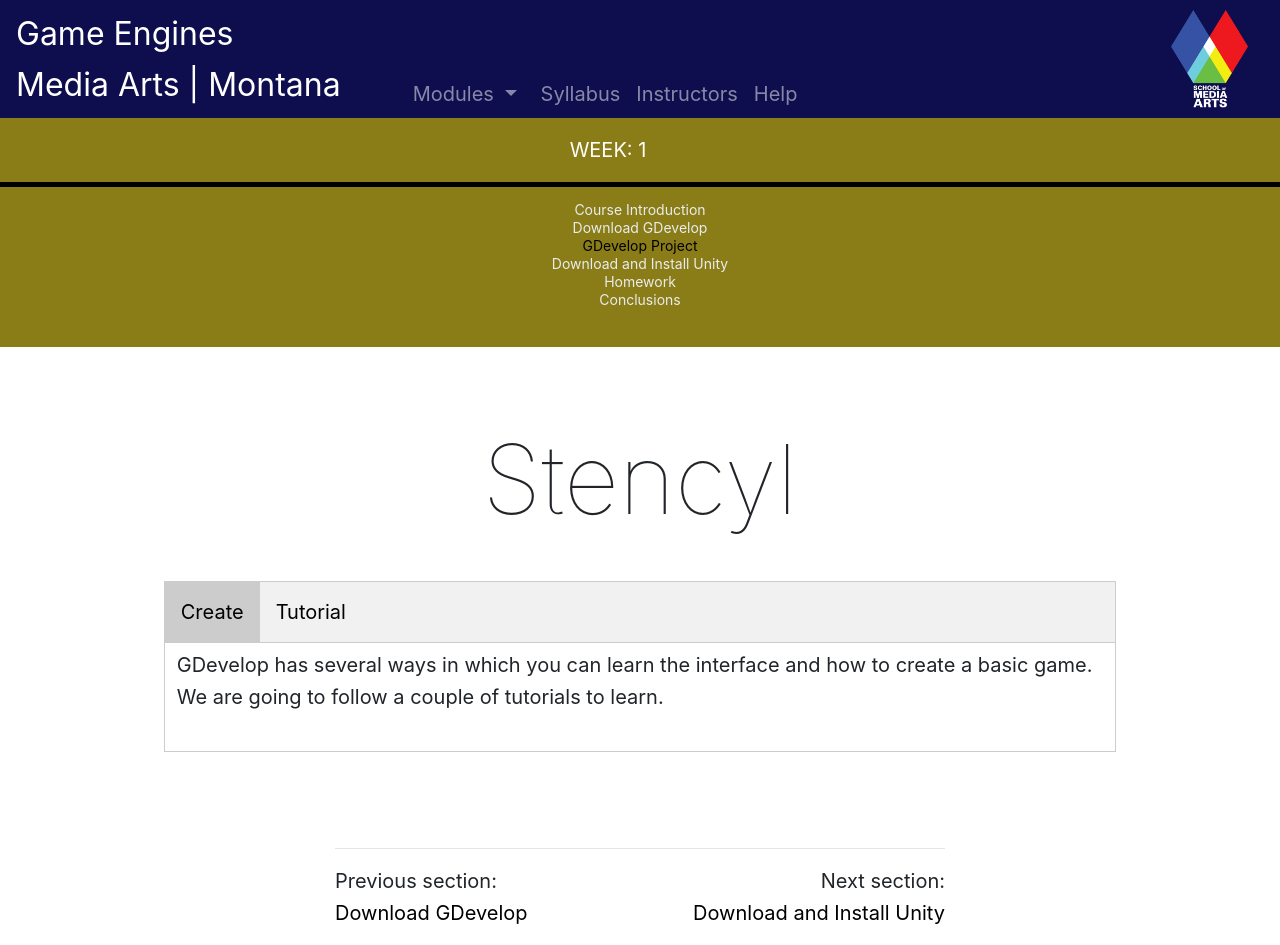
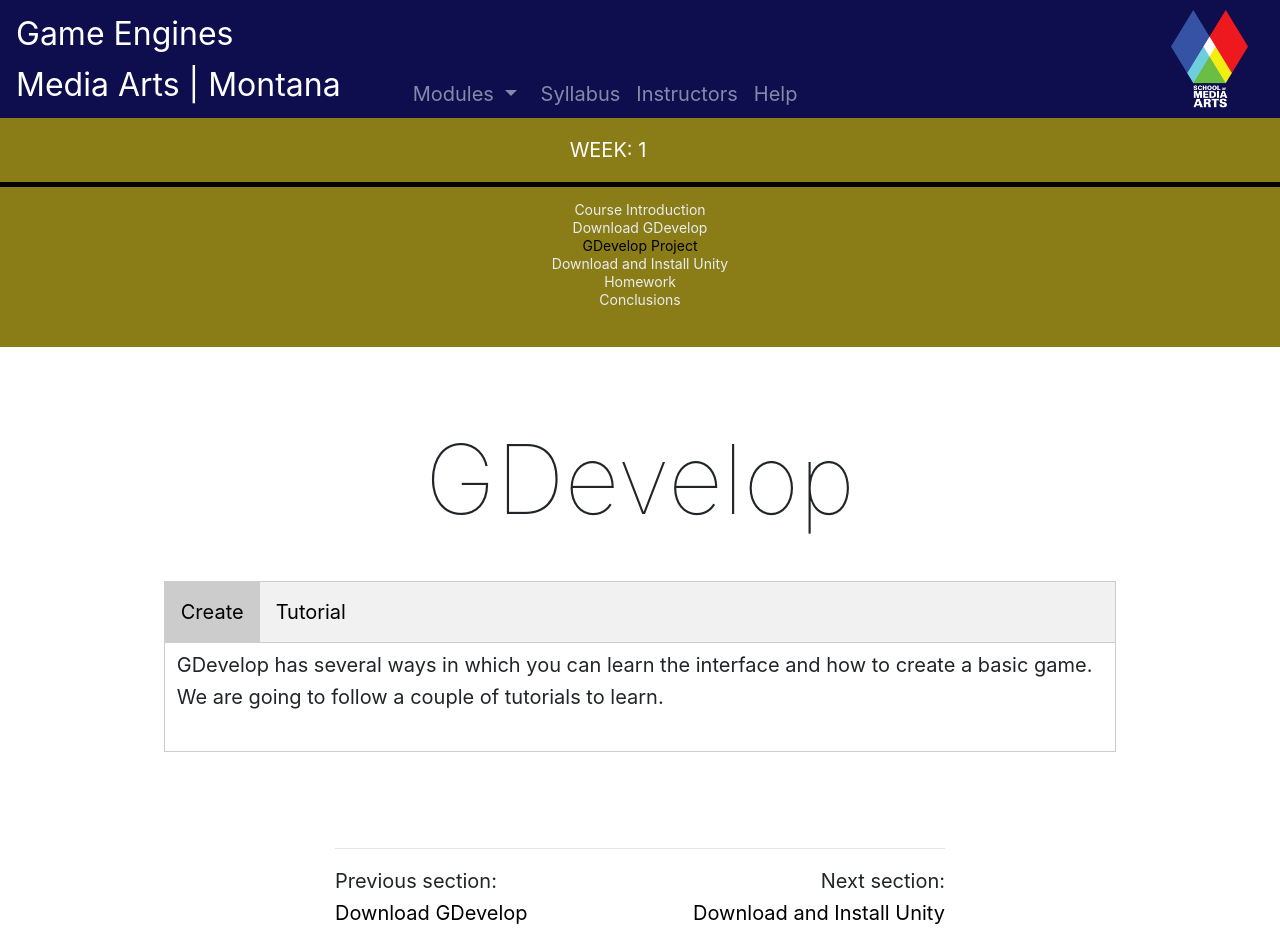
Before and after one commit to Montana-Media-Arts/460_GameEngines-Fall2023, a Jekyll site: the page built from modules/week-1/_posts/2017-01-03-gdevelop-project.md, in a window 1280 px wide. Built offline with Jekyll 4.4.1, drawn with Linux system fonts in a browser that asks for light colours; nearby versions of some CDN libraries.

Commit message:
updated text

```diff
--- a/modules/week-1/_posts/2017-01-03-gdevelop-project.md
+++ b/modules/week-1/_posts/2017-01-03-gdevelop-project.md
@@ -3,7 +3,7 @@ title: GDevelop Project
 module: 1
 ---
 
-# Stencyl
+# GDevelop
 
 <div class="tab">
   <button class="tablinks active" onclick="openTab(event, 'Create')">Create</button>
```
Also changed, not shown: modules/week-1/_posts/2017-01-02-gdevelop.md (+1 -1 lines).
